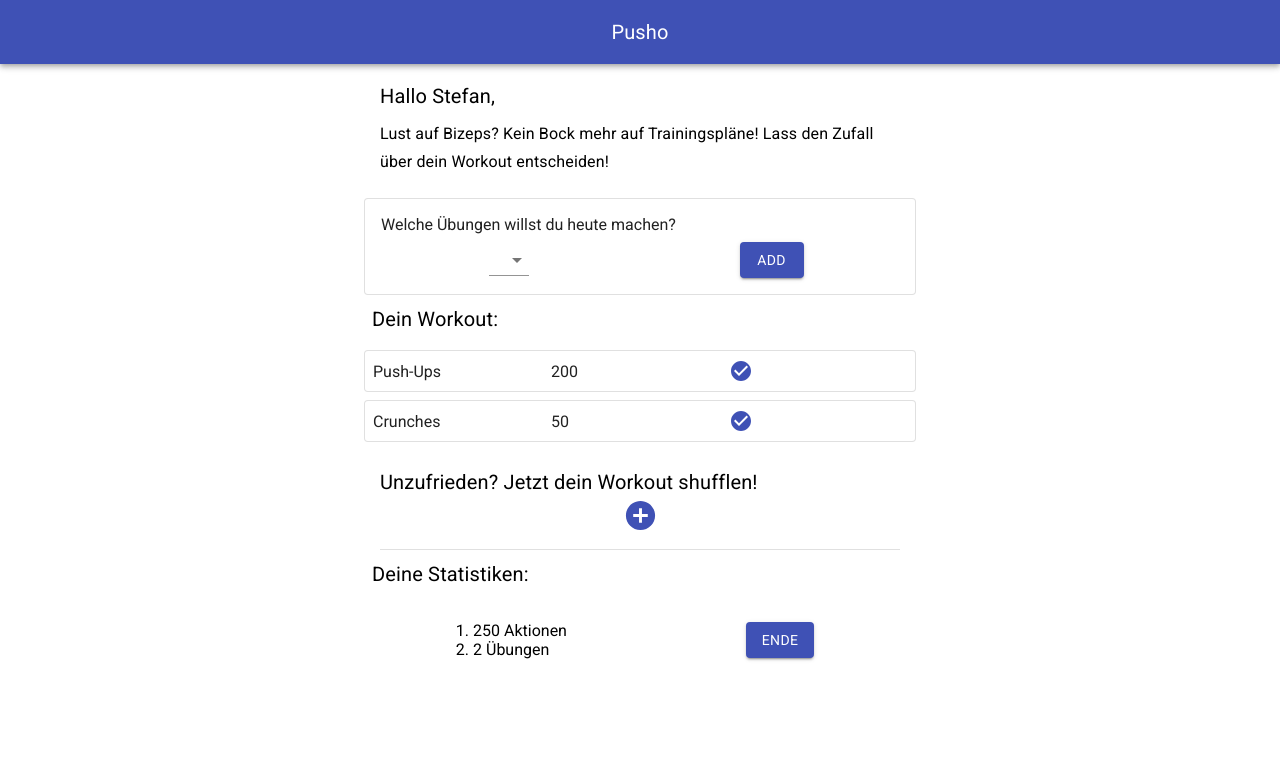
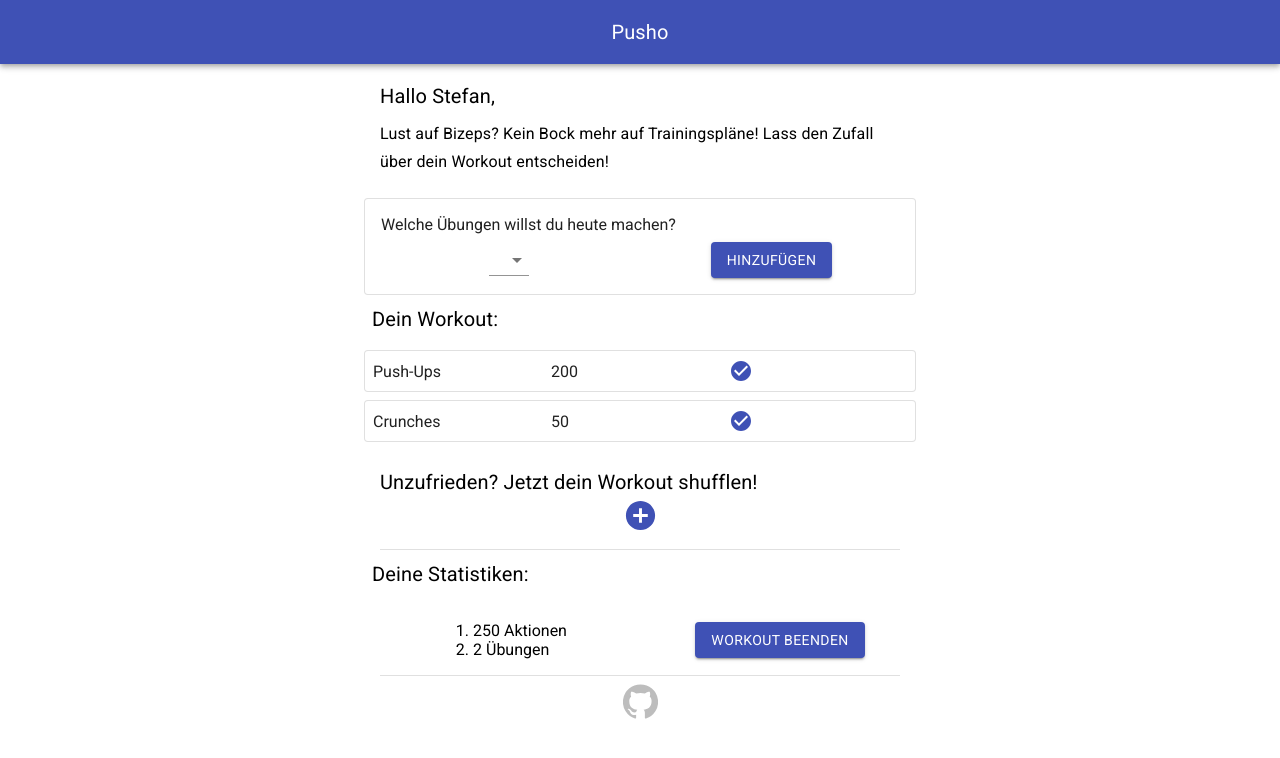
Before and after one commit to stefanhassinger/pushup-tool, a React (Create React App) app: page / in a window 1280 px wide. Shown: the top 758 px of the page. Built offline with nearby package versions, Linux system fonts and the light colour scheme.

Commit message:
impressum

```diff
--- a/src/App.js
+++ b/src/App.js
@@ -7,6 +7,7 @@ import React, { useState } from "react";
 import { nanoid } from "nanoid";
 import Workout from "./components/Workout";
 import Shufflebutton from "./components/Shufflebutton";
+import Impressum from "./components/Impressum";
 import Form from "./components/Form";
 import Appbar from './components/Appbar';
 import Button from '@material-ui/core/Button';
@@ -14,6 +15,7 @@ import Typography from '@material-ui/core/Typography';
 import Container from '@material-ui/core/Container';
 import Grid from '@material-ui/core/Grid';
 import { makeStyles } from '@material-ui/core/styles';
+import Divider from '@material-ui/core/Divider';
 
 const useStyles = makeStyles((theme) => ({
   root: {
@@ -131,11 +133,13 @@ function App(props) {
               </Grid>
               <Grid item xs={6} container justify="space-around" alignItems="center">
                   <Button size="medium" variant="contained" color="primary" onClick={workoutBeenden} type="submit">
-                    Ende
+                    Workout beenden
                   </Button>
               </Grid>
             </Grid>
+            <Divider variant="middle" />
           </div>
+          <Impressum />
       </Container>
     </div>
   );
--- a/src/components/Form.js
+++ b/src/components/Form.js
@@ -128,7 +128,7 @@ export default function Form(props) {
                     </Select>
                 </Grid>
                 <Grid item xs={6} container justify="space-around" alignItems="center">
-                    <Button size="medium" onClick={handleSubmit} type="submit" variant="contained" color="primary">Add</Button>
+                    <Button size="medium" onClick={handleSubmit} type="submit" variant="contained" color="primary">Hinzufügen</Button>
                 </Grid>
             </Grid>
         </Paper>
--- /dev/null
+++ b/src/components/Impressum.js
@@ -0,0 +1,25 @@
+import React from 'react';
+import { makeStyles } from '@material-ui/core/styles';
+import Grid from '@material-ui/core/Grid';
+import GitHubIcon from '@material-ui/icons/GitHub';
+
+const useStyles = makeStyles((theme) => ({
+    root: {
+        padding: theme.spacing(1),
+    },
+  }));
+
+export default function Impressum() {
+    const classes = useStyles();
+
+
+    return (
+        <div className={classes.root}>
+            <Grid container xs={12} alignItems="center" justify="space-around">
+                <a href="https://github.com/stefanhassinger/pushup-tool/">
+                    <GitHubIcon fontSize="large" color="disabled"/>
+                </a>
+            </Grid>
+        </div>
+    );
+  }
```
Also changed, not shown: 1 other file (tests, documents, lock files or other folders).
